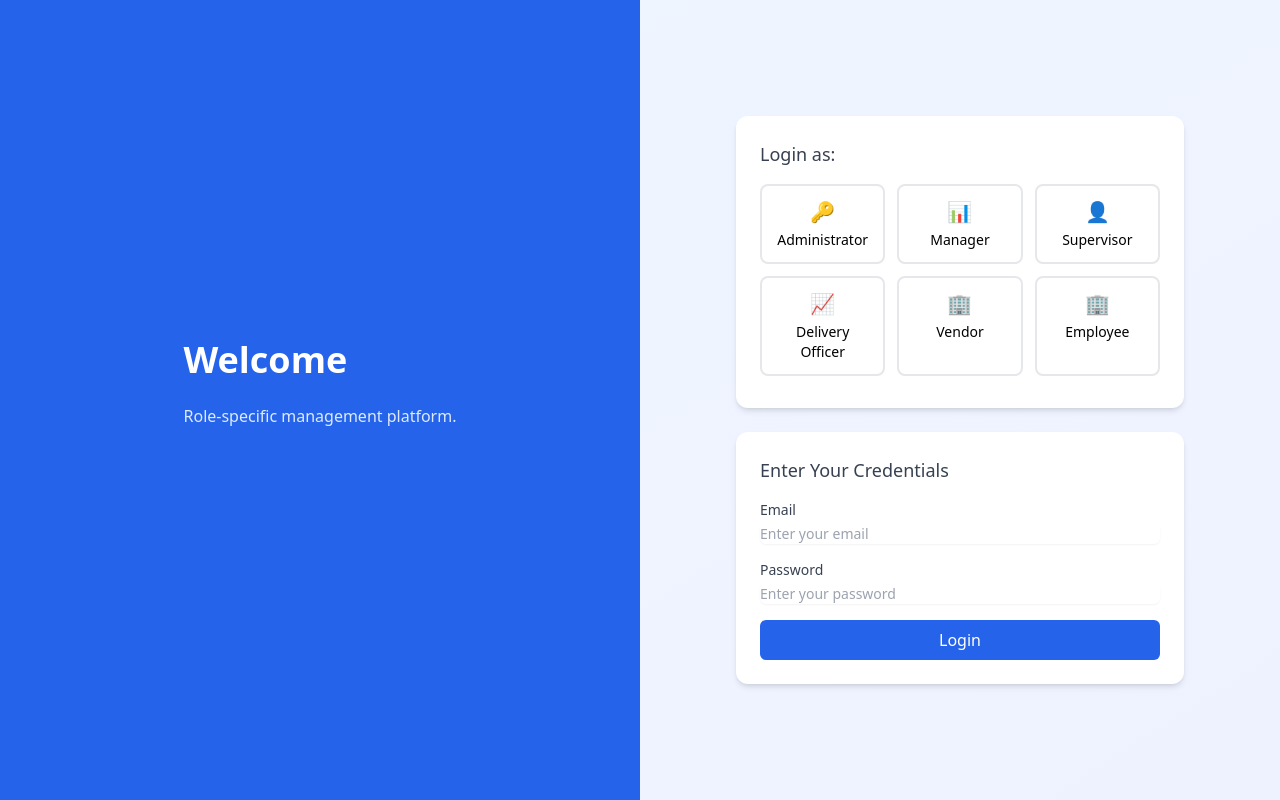
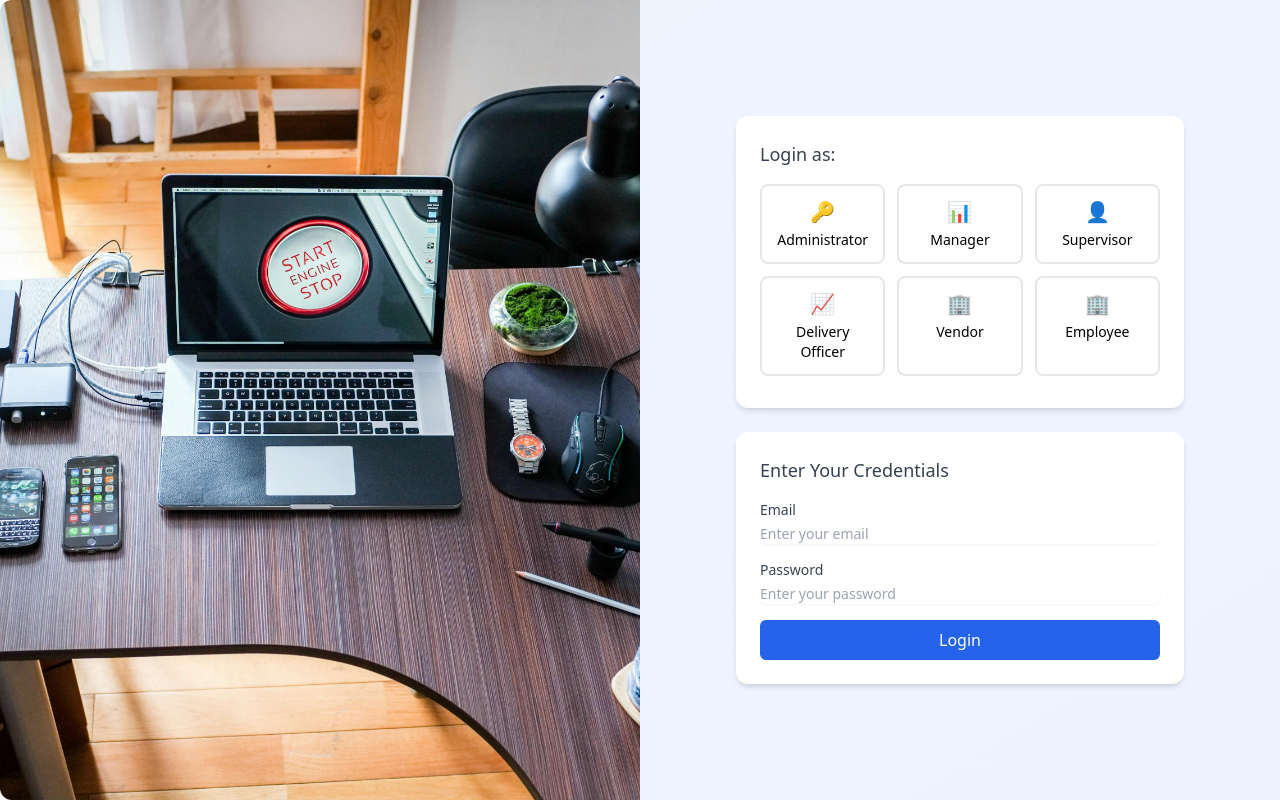
Before and after one commit to pooja12-dev/electronics-management, a React (Create React App) app: page /login in a window 1280 px wide. Built offline with nearby package versions, Linux system fonts and the light colour scheme.

Commit message:
added image to login

```diff
--- a/src/components/CommonForm.jsx
+++ b/src/components/CommonForm.jsx
@@ -42,13 +42,12 @@ const CommonForm = ({ onRoleSelect }) => {
 
   return (
     <div className="flex min-h-screen bg-gradient-to-br from-blue-50 to-indigo-50">
-      <div className="hidden md:flex md:w-1/2 bg-blue-600 justify-center items-center">
-        <div className="max-w-md px-8">
-          <h1 className="text-4xl font-bold text-white mb-6">Welcome</h1>
-          <p className="text-blue-100 mb-8">
-            Role-specific management platform.
-          </p>
-        </div>
+      <div className="hidden md:flex md:w-1/2 bg-white justify-center items-center relative">
+        <img
+          src="/download.jpg" // Replace with your image URL or path
+          alt="Welcome Image"
+          className="object-cover w-full h-full rounded-l-xl" // Ensures responsiveness and coverage
+        />
       </div>
 
       <div className="w-full md:w-1/2 flex items-center justify-center p-4 sm:p-6 md:p-8 lg:p-12">
@@ -102,10 +101,7 @@ const CommonForm = ({ onRoleSelect }) => {
                 id="email"
                 type="email"
                 value={email}
-                onChange={(e) => {
-                  console.log("Email updated:", e.target.value);
-                  setEmail(e.target.value);
-                }}
+                onChange={(e) => setEmail(e.target.value)}
                 className="mt-1 block w-full rounded-md border-gray-300 shadow-sm focus:ring-blue-500 focus:border-blue-500 sm:text-sm"
                 placeholder="Enter your email"
                 required
@@ -122,10 +118,7 @@ const CommonForm = ({ onRoleSelect }) => {
                 id="password"
                 type="password"
                 value={password}
-                onChange={(e) => {
-                  console.log("Password updated:", e.target.value);
-                  setPassword(e.target.value);
-                }}
+                onChange={(e) => setPassword(e.target.value)}
                 className="mt-1 block w-full rounded-md border-gray-300 shadow-sm focus:ring-blue-500 focus:border-blue-500 sm:text-sm"
                 placeholder="Enter your password"
                 required
```
Also changed, not shown: public/login.jpeg (added).
